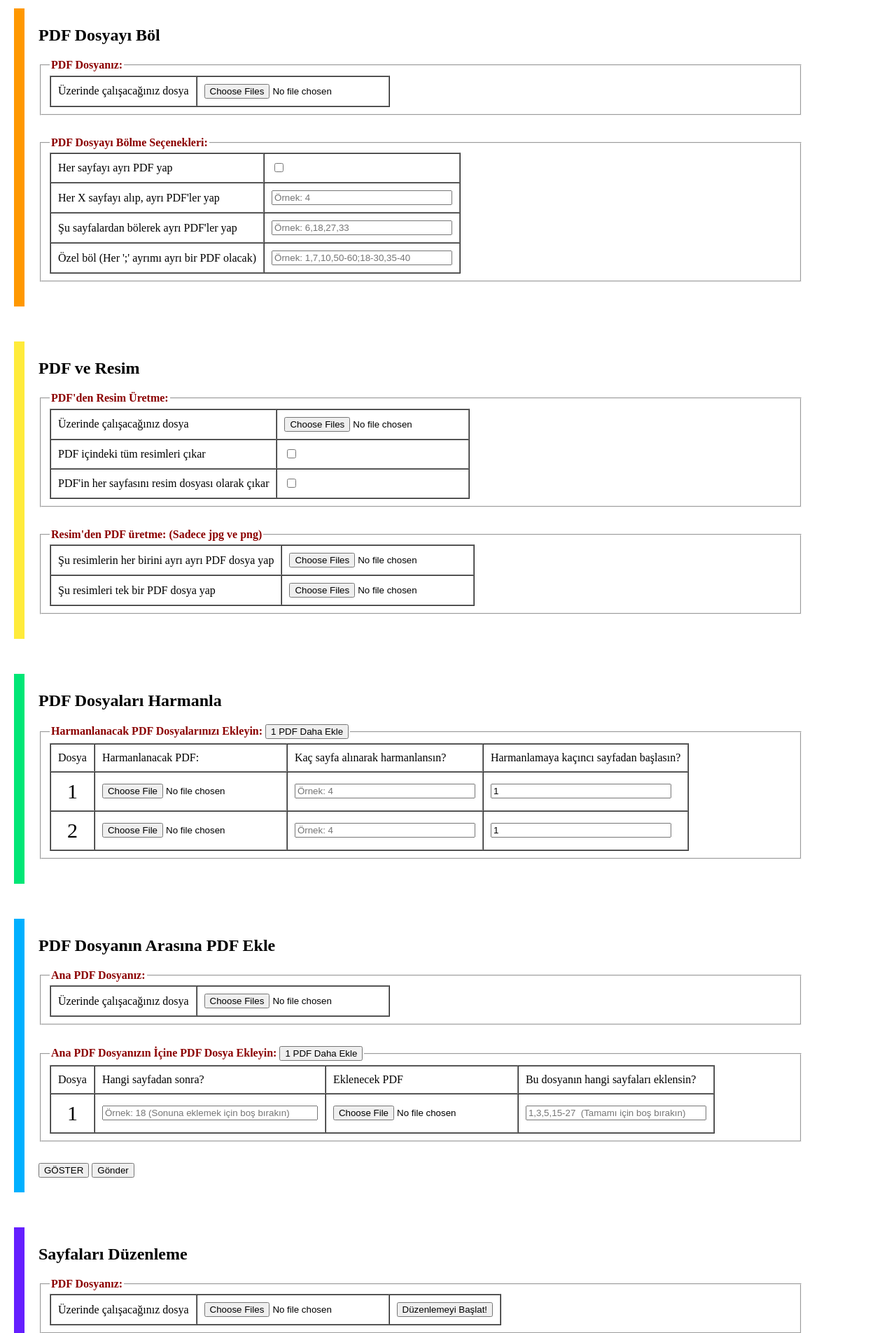
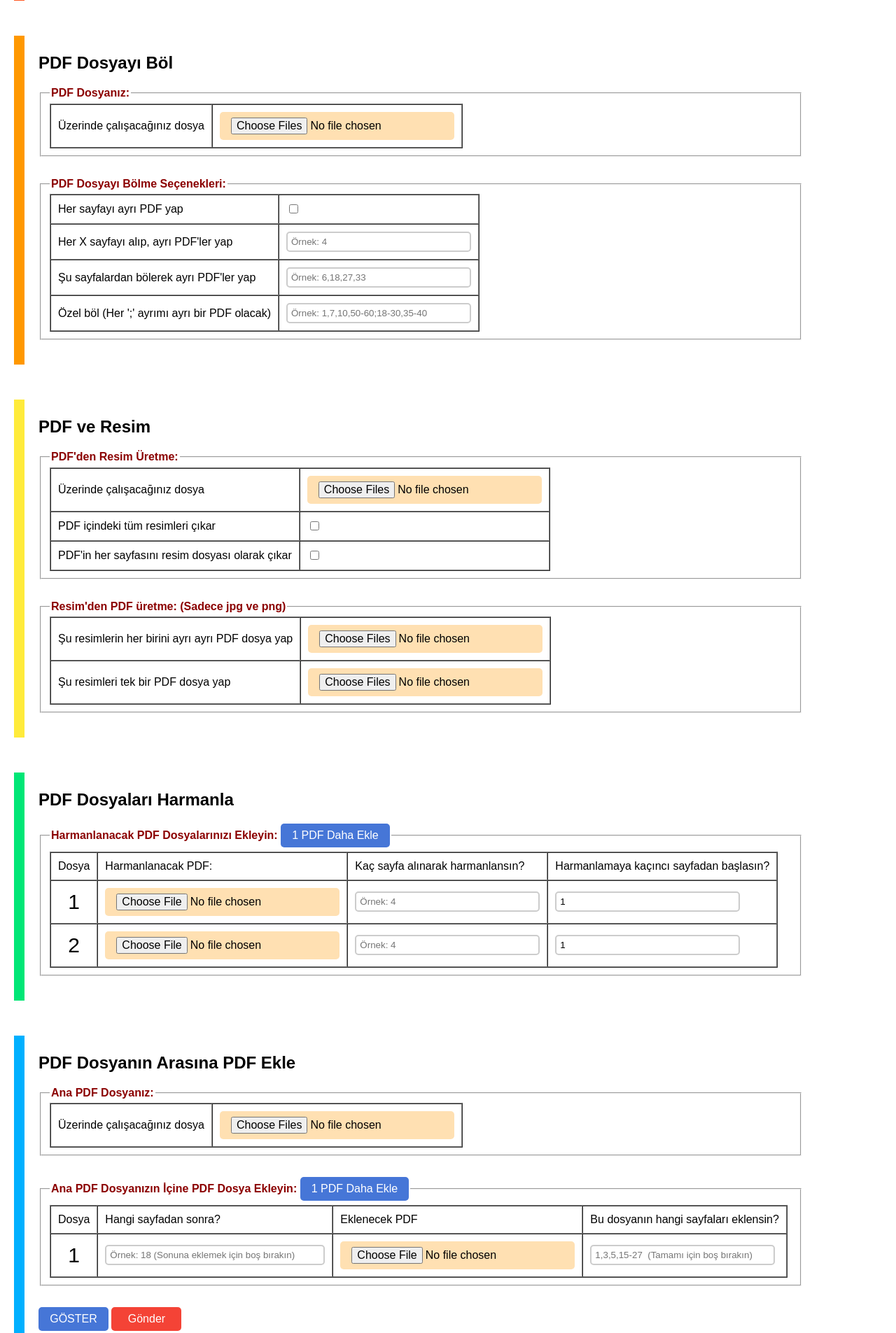
Before and after one commit to nuriakman/pdf_arac_kiti, a PHP site: page /1.php in a window 1280 px wide. Shown: the part 759-2664 px from the top of the page at 70% size. Run offline with PHP 8.4, Linux system fonts and the light colour scheme.

Commit message:
Düğmeler için CSS eklendi

```diff
--- a/1.php
+++ b/1.php
@@ -593,6 +593,7 @@
         margin: 0px;
         padding: 0px;
         margin-right:  10%;
+        font-family: sans-serif;
     }
 
     form {
@@ -721,6 +722,85 @@
         display: block;
         text-align: left;
     }
+
+
+/* TYPE file */
+/* TYPE file */
+/* TYPE file */
+input[type=file] {
+  min-width: 100px;
+  font-family: inherit;
+  appearance: none;
+  border: 0;
+  border-radius: 5px;
+  background: #FFE0B2;
+  color: #000;
+  padding: 8px 16px;
+  font-size: 1rem;
+  cursor: pointer;
+}
+
+input[type=file]:hover {
+  background: #1d49aa;
+}
+
+input[type=file]:focus {
+  outline: none;
+  box-shadow: 0 0 0 4px #cbd6ee;
+}
+
+/* TYPE button */
+/* TYPE button */
+/* TYPE button */
+input[type=button] {
+  min-width: 100px;
+  font-family: inherit;
+  appearance: none;
+  border: 0;
+  border-radius: 5px;
+  background: #4676d7;
+  color: #fff;
+  padding: 8px 16px;
+  font-size: 1rem;
+  cursor: pointer;
+}
+
+input[type=button]:hover {
+  background: #1d49aa;
+}
+
+input[type=button]:focus {
+  outline: none;
+  box-shadow: 0 0 0 4px #cbd6ee;
+}
+
+/* TYPE text */
+/* TYPE text */
+/* TYPE text */
+input[type=text] {
+    padding:5px;
+    border:2px solid #ccc;
+    -webkit-border-radius: 5px;
+    border-radius: 5px;
+}
+
+input[type=text]:focus {
+    border-color:#333;
+}
+
+input[type=submit] {
+  min-width: 100px;
+  font-family: inherit;
+  appearance: none;
+  border: 0;
+  border-radius: 5px;
+  background: #F44336;
+  color: #fff;
+  padding: 8px 16px;
+  font-size: 1rem;
+  cursor: pointer;
+}
+
 
 </style>
 
```
